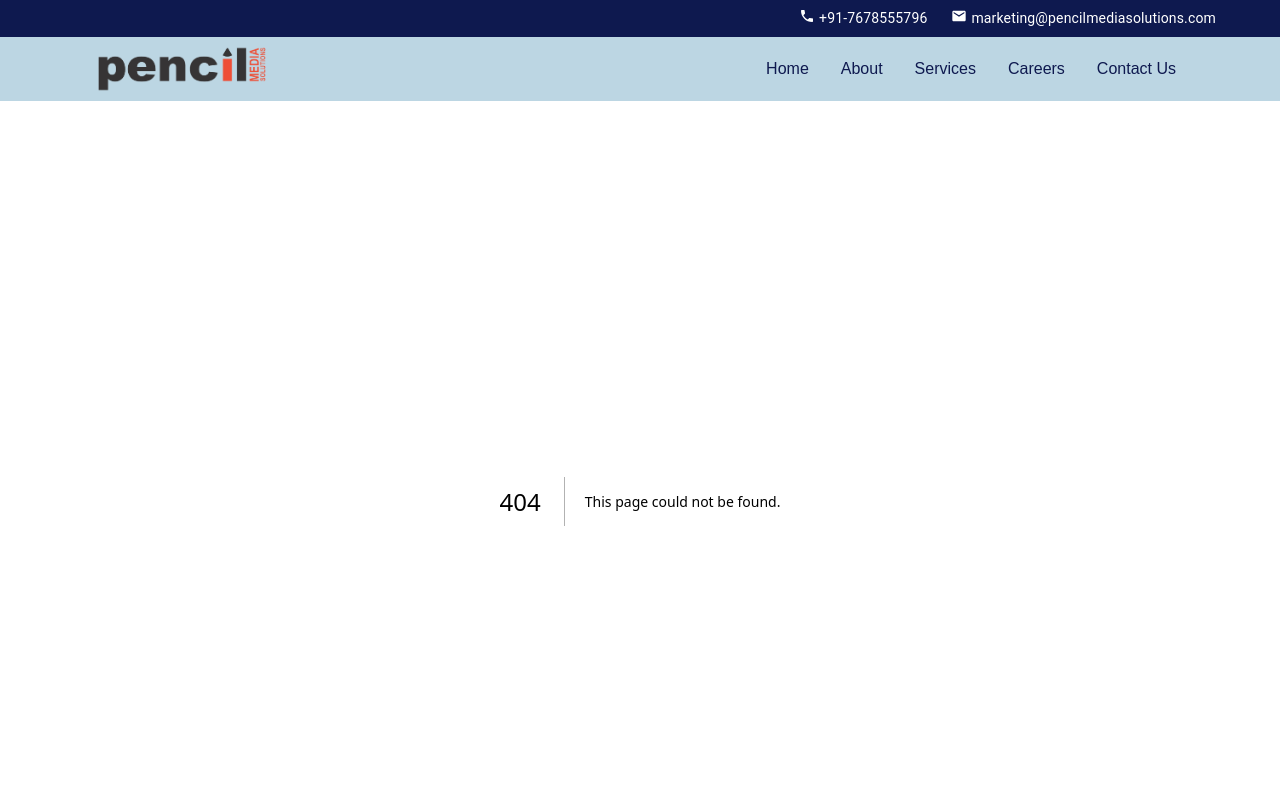
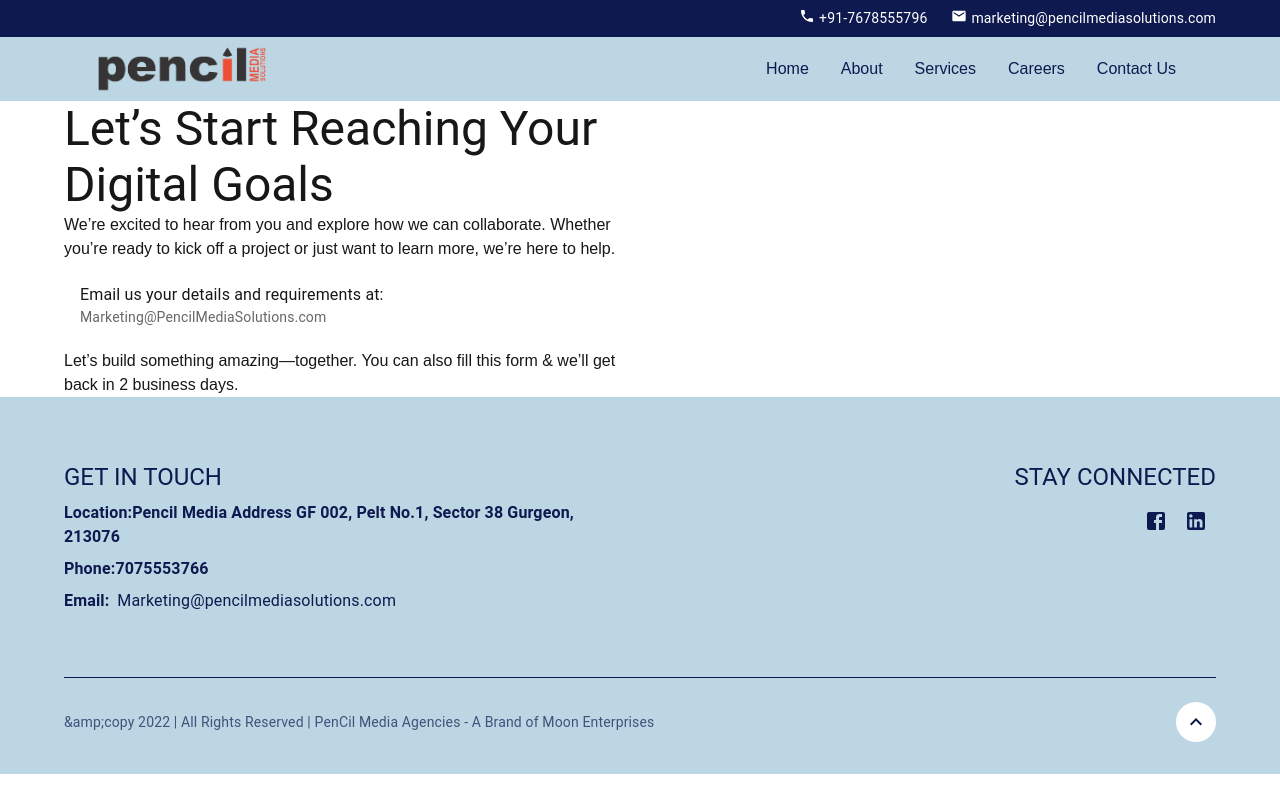
Before and after one commit to mohdrafi854/pencilmediasolution, a Next.js app: page /contactus in a window 1280 px wide. Before the commit this address had no page. Shown: the top 800 px of the page. Built offline with nearby package versions, Linux system fonts and the light colour scheme; what @mui/material-nextjs would draw is missing.

Commit message:
contact page add

```diff
--- /dev/null
+++ b/src/app/contactus/page.js
@@ -0,0 +1,23 @@
+import {
+  AppBar,
+  Container,
+  Button,
+  Grid,
+  Stack,
+  Paper,
+  Box,
+  Typography,
+  List,
+  ListItem,
+  Toolbar,
+} from "@mui/material";
+import Contact from "@/component/Contact";
+import { ContactData } from "@/constants";
+
+const Contactus = () => {
+    return(
+        <Contact data={ContactData}  />
+    )
+}
+
+export default Contactus
--- /dev/null
+++ b/src/component/Contact.js
@@ -0,0 +1,45 @@
+import {
+  AppBar,
+  Container,
+  Button,
+  Grid,
+  Stack,
+  Paper,
+  Box,
+  Typography,
+  List,
+  ListItem,
+  Toolbar,
+  ListItemText,
+} from "@mui/material";
+
+const Contact = ({ data }) => {
+  const { title, para, contactDetails, paraSecond } = data;
+  return (
+    <Container maxWidth="lg">
+      <Box>
+        <Grid container space={2}>
+          <Grid size={{ xs: 12, md: 6 }}>
+            <Typography variant="h3">{title}</Typography>
+            {para}
+            <List>
+              {contactDetails.map((item) => (
+                <ListItem key={item.id}>
+                  <ListItemText
+                    primary={item.heading}
+                    secondary={item.email}
+                    secondaryTypographyProps={{ variant: "h6" }}
+                  />
+                </ListItem>
+              ))}
+            </List>
+            {paraSecond}
+          </Grid>
+          <Grid size={{ xs: 12, md: 6 }}></Grid>
+        </Grid>
+      </Box>
+    </Container>
+  );
+};
+
+export default Contact;
--- a/src/constants/index.js
+++ b/src/constants/index.js
@@ -24,7 +24,7 @@
     },
     {
       label: "Contact Us",
-      href: "/",
+      href: "/contactus",
     },
   ],
 };
@@ -121,31 +121,45 @@
 };
 
 export const FOOTER = {
-    TITLE:"GET IN TOUCH",
-    ADDRESS:"Pencil Media Address GF 002, Pelt No.1, Sector 38 Gurgeon, 213076",
-    PHONE:"7075553766",
-    EMAIL:"Marketing@pencilmediasolutions.com",
-    TITLE_SECOND:"STAY CONNECTED",
-    COPYRIGHT:"&amp;copy 2022 | All Rights Reserved | PenCil Media Agencies - A Brand of Moon Enterprises",
-
-}
+  TITLE: "GET IN TOUCH",
+  ADDRESS: "Pencil Media Address GF 002, Pelt No.1, Sector 38 Gurgeon, 213076",
+  PHONE: "7075553766",
+  EMAIL: "Marketing@pencilmediasolutions.com",
+  TITLE_SECOND: "STAY CONNECTED",
+  COPYRIGHT:
+    "&amp;copy 2022 | All Rights Reserved | PenCil Media Agencies - A Brand of Moon Enterprises",
+};
 
 export const AboutData = {
-  TITLE:"Get to Know the Heart of Pencil Media",
+  TITLE: "Get to Know the Heart of Pencil Media",
   DESC: [
-  "At Pencil Media, we believe great ideas don’t just happen—they’re drawn out with intention, creativity, and a deep understanding of what makes brands connect. Over the years, we’ve grown into a tight-knit team of thinkers, creators, and doers, passionate about shaping meaningful digital experiences.", // Yahan comma add karein
-  "We are not just a digital agency we are your creative partners. Whether it is bringing a fresh perspective to your branding, designing a user-friendly website, or crafting content that actually speaks to people, our goal is simple—make your brand memorable and impactful.", // Yahan comma add karein
-  "With over a decade of hands-on experience in the ever-evolving digital space, we’ve seen trends come and go, but our commitment to innovation and insight-driven execution has remained constant. Every brand we work with gets a custom approach, rooted in strategy and elevated with creativity.", // Yahan comma add karein
-  "At Pencil Media, we don’t just chase results—we craft them. We listen, we brainstorm, we experiment, and we deliver. So if you’re looking to cut through the digital noise and truly engage your audience, we’re here for it."
-]
-}
+    "At Pencil Media, we believe great ideas don’t just happen—they’re drawn out with intention, creativity, and a deep understanding of what makes brands connect. Over the years, we’ve grown into a tight-knit team of thinkers, creators, and doers, passionate about shaping meaningful digital experiences.", // Yahan comma add karein
+    "We are not just a digital agency we are your creative partners. Whether it is bringing a fresh perspective to your branding, designing a user-friendly website, or crafting content that actually speaks to people, our goal is simple—make your brand memorable and impactful.", // Yahan comma add karein
+    "With over a decade of hands-on experience in the ever-evolving digital space, we’ve seen trends come and go, but our commitment to innovation and insight-driven execution has remained constant. Every brand we work with gets a custom approach, rooted in strategy and elevated with creativity.", // Yahan comma add karein
+    "At Pencil Media, we don’t just chase results—we craft them. We listen, we brainstorm, we experiment, and we deliver. So if you’re looking to cut through the digital noise and truly engage your audience, we’re here for it.",
+  ],
+};
 
 export const Career = {
-  TITLE:"Draw the Possibility",
-  PARAGRAPH:[
+  TITLE: "Draw the Possibility",
+  PARAGRAPH: [
     "Are you passionate about building exceptional digital experiences? At Pencil media solutions, creativity meets innovation—and we’re always on the lookout for driven individuals ready to shape the future of the web.",
     "Whether you’re a designer, developer, strategist, or storyteller, if you’re eager to push boundaries and make an impact, we want to hear from you.",
-    "Explore our current openings and take the first step toward an exciting career with us."
+    "Explore our current openings and take the first step toward an exciting career with us.",
   ],
-  IMAGEURL:"/images/career-image.jpg"
-}
+  IMAGEURL: "/images/career-image.jpg",
+};
+
+export const ContactData = {
+  title: "Let’s Start Reaching Your Digital Goals",
+  para: "We’re excited to hear from you and explore how we can collaborate. Whether you’re ready to kick off a project or just want to learn more, we’re here to help.",
+  contactDetails: [
+    {
+      id: 1,
+      heading: "Email us your details and requirements at:",
+      email: "Marketing@PencilMediaSolutions.com",
+    },
+  ],
+  paraSecond:
+    "Let’s build something amazing—together. You can also fill this form & we’ll get back in 2 business days.",
+};
```
